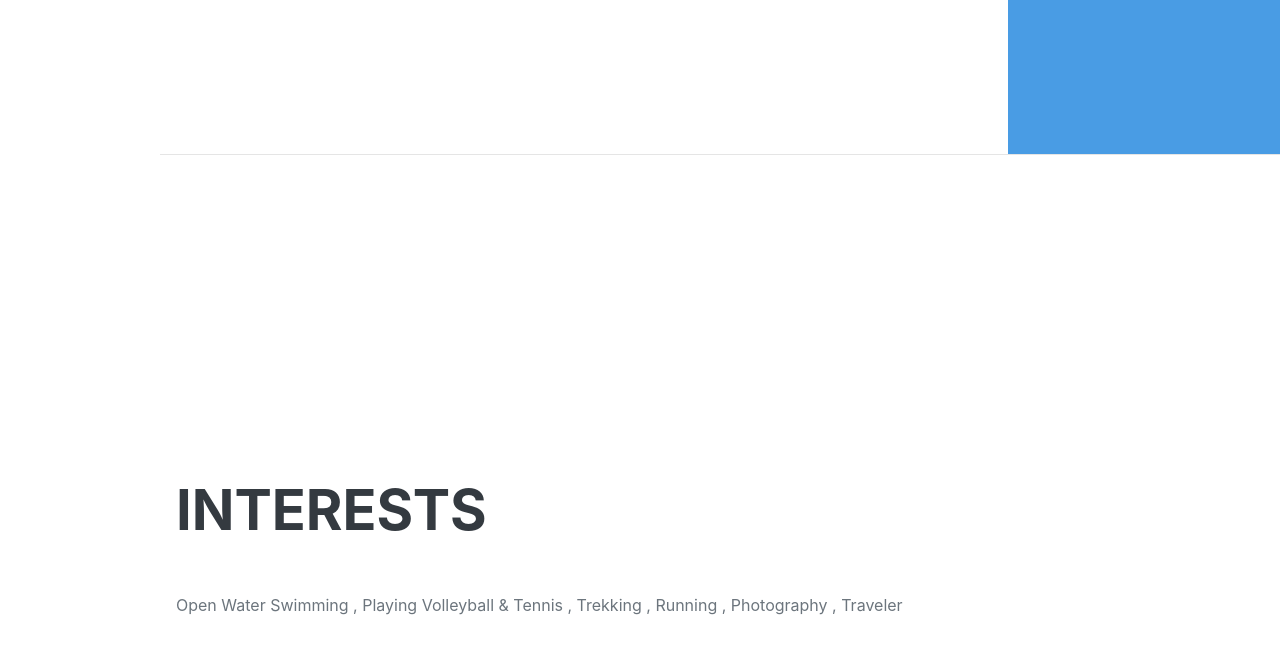
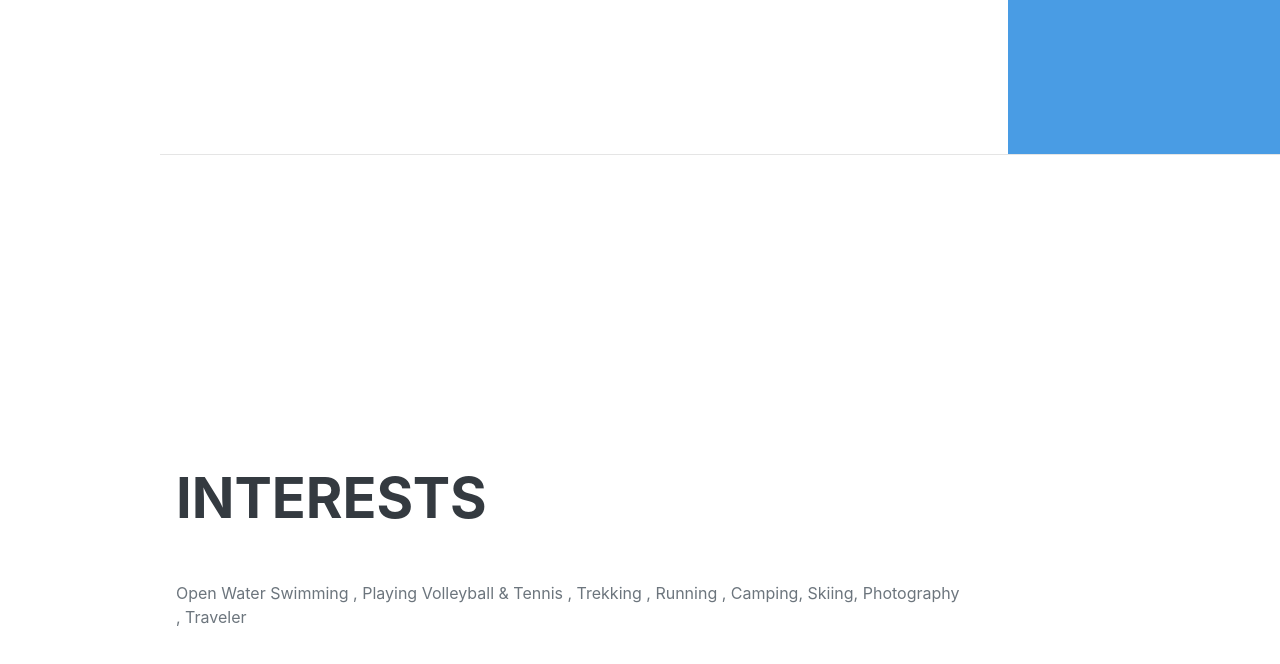
Before and after one commit to rabiaokumus/rabiaokumus.github.io, a plain HTML site: page index.html in a window 1280 px wide. Shown: the part 646-1310 px from the top of the page. Drawn offline with nearby package versions, Linux system fonts and the light colour scheme; a web font is replaced by a local one.

Commit message:
Update index.html

```diff
--- a/index.html
+++ b/index.html
@@ -70,7 +70,7 @@
                 <div class="resume-section-content">
                     <h2 class="mb-5">Interests</h2>
                     <p>
-                        Open Water Swimming , Playing Volleyball & Tennis , Trekking , Running , Photography , Traveler
+                        Open Water Swimming , Playing Volleyball & Tennis , Trekking , Running , Camping, Skiing, Photography , Traveler
                     </p>
                     <p class="mb-0" hidden> About my job</p>
                 </div>
```
